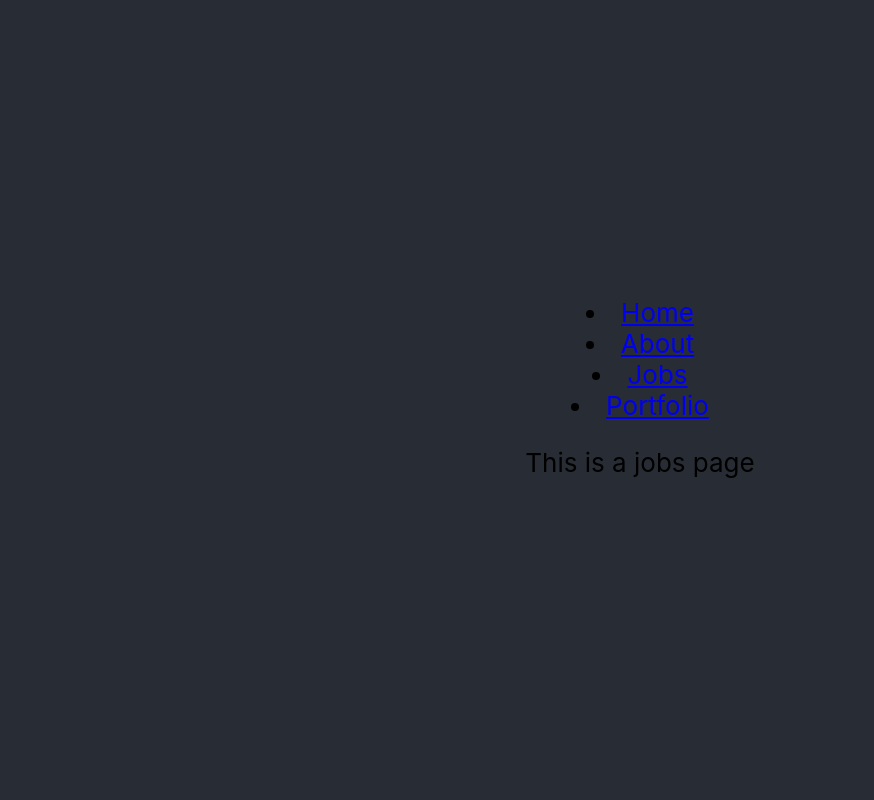
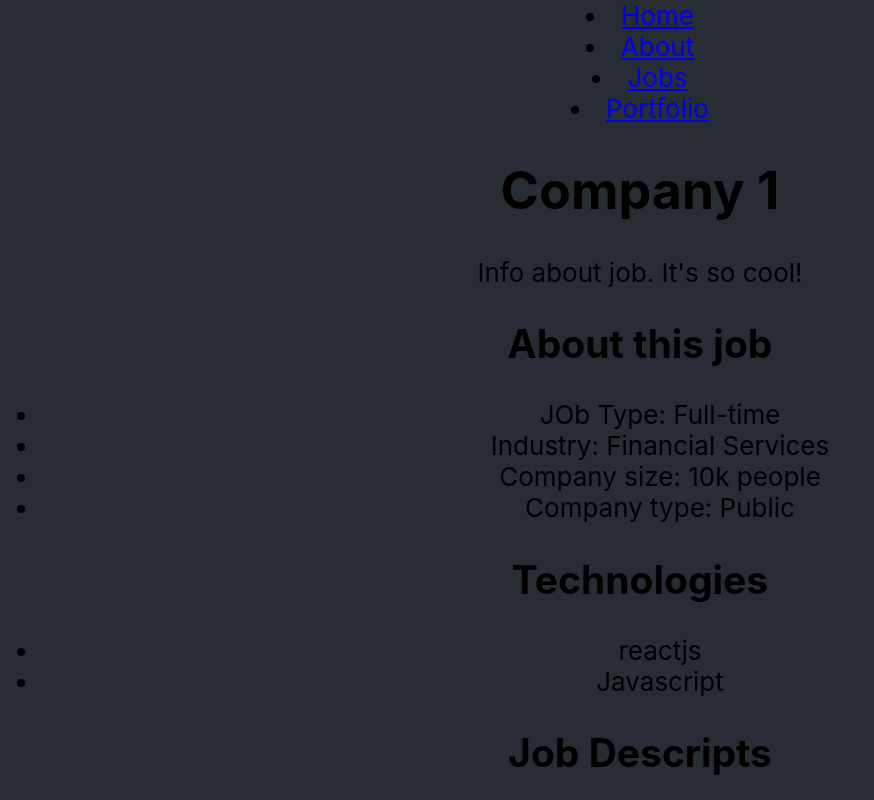
Before and after one commit to JS-Jr-Dev-Job-Board/react, a React (Create React App) app: page /jobs in a window 1280 px wide. Shown: the top 800 px of the page, without its empty margins (0-874 px from the left). Built offline with nearby package versions, Linux system fonts and the light colour scheme.

Commit message:
jobs rendering with recoil

```diff
--- a/src/components/Jobs.js
+++ b/src/components/Jobs.js
@@ -1,8 +1,55 @@
 import React from "react";
+import JobCard from "./jobcard"
+import {
+  RecoilRoot,
+  atom,
+  selector,
+  useRecoilState,
+  useRecoilValue,
+} from "recoil";
+
+const jobCardState = atom({
+  key: "jobCardState",
+  default: [
+    {
+      companyName: "Company 1",
+      companyInfo: "Info about job. It's so cool!",
+      aboutJob: "About this job",
+      technologies: "reactjs",
+      jobDescription:
+        " Sloop pink chase guns list rigging hulk swing the lead Letter of Marque grog blossom",
+      skills: "react",
+    },
+    {
+        companyName: "Company 2",
+        companyInfo: "Info about job. It's so cool!",
+        aboutJob: "About this job",
+        technologies: "reactjs",
+        jobDescription:
+          " Sloop pink chase guns list rigging hulk swing the lead Letter of Marque grog blossom",
+        skills: "react",
+
+    },
+    {
+        companyName: "Company 1",
+        companyInfo: "Info about job. It's so cool!",
+        aboutJob: "About this job",
+        technologies: "reactjs",
+        jobDescription:
+          " Sloop pink chase guns list rigging hulk swing the lead Letter of Marque grog blossom",
+        skills: "react",
+    }
+  ],
+});
 
 const Jobs = () => {
+  const jobCards = useRecoilValue(jobCardState);
   return (
     <div>
+               {jobCards.map((jobCard) => (
+        <JobCard key={jobCard.id} card={jobCard} />
+      ))}
+
       <p>This is a jobs page</p>
     </div>
   );
```
